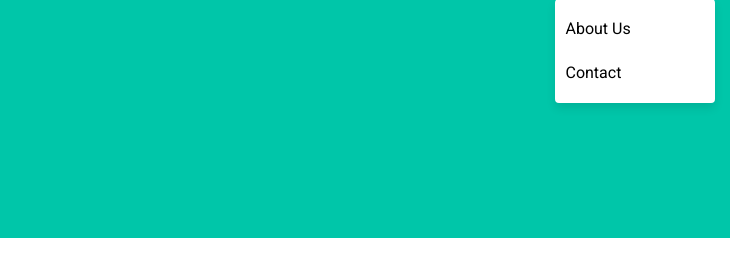
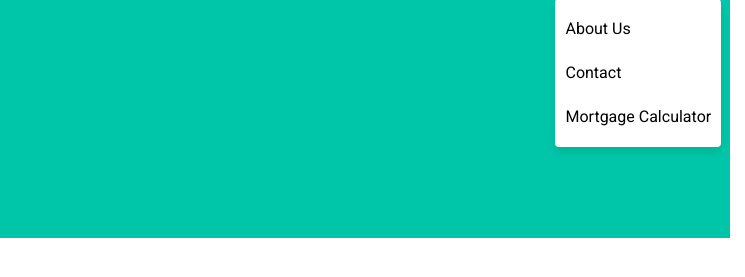
Before and after one commit to BilalA99/Resume-Builder-Site, a plain HTML site: page index.html in a window 1280 px wide. Both pictures are taken after a click on the button "MORE". Shown: the part 312-589 px from the top of the page, 535-1280 px from the left. Drawn offline with nearby package versions, Linux system fonts and the light colour scheme; files that its build step writes are made by us from their sources.

Commit message:
Add Mortgage Calculator link to navbar and new page

```diff
--- a/index.html
+++ b/index.html
@@ -66,6 +66,8 @@
                             <div class="dropdown-menu" aria-labelledby="navbarDropdownMenuLink">
                                 <a class="dropdown-item" href="about.html">About Us</a>
                                 <a class="dropdown-item" href="contact.html">Contact</a>
+                                <a class="dropdown-item" href="mortgage.html">Mortgage Calculator</a>
+
                             </div>
                         </li>
                     </ul>
```
